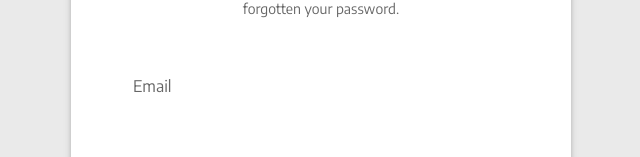
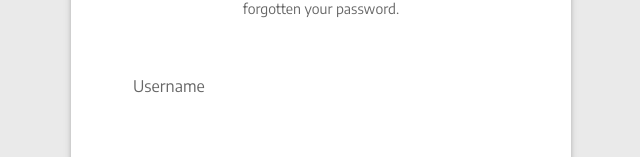
Before and after one commit to EA-Building-Works-LTD/front-end, a React (Create React App) app: page /login in a window 1280 px wide. Shown: the part 434-591 px from the top of the page, without its empty margins (319-959 px from the left). Built offline with nearby package versions, Linux system fonts and the light colour scheme.

Commit message:
Fixed typo on login page

```diff
--- a/src/components/Login.js
+++ b/src/components/Login.js
@@ -150,7 +150,7 @@ const Login = ({ setUser }) => {
             </Typography>
 
             <TextField
-              label="Email"
+              label="Username"
               fullWidth
               margin="normal"
               value={credentials.username}
```
